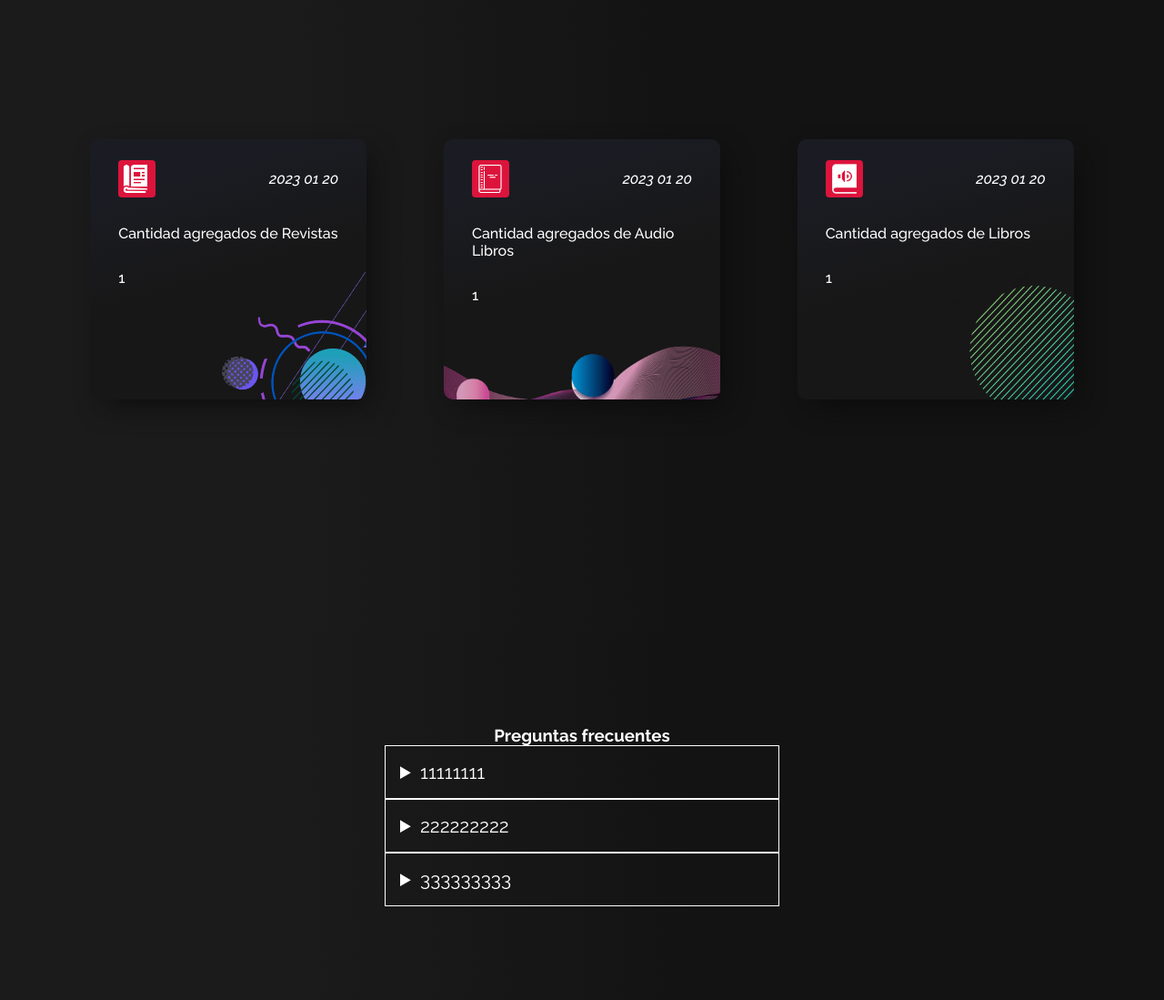
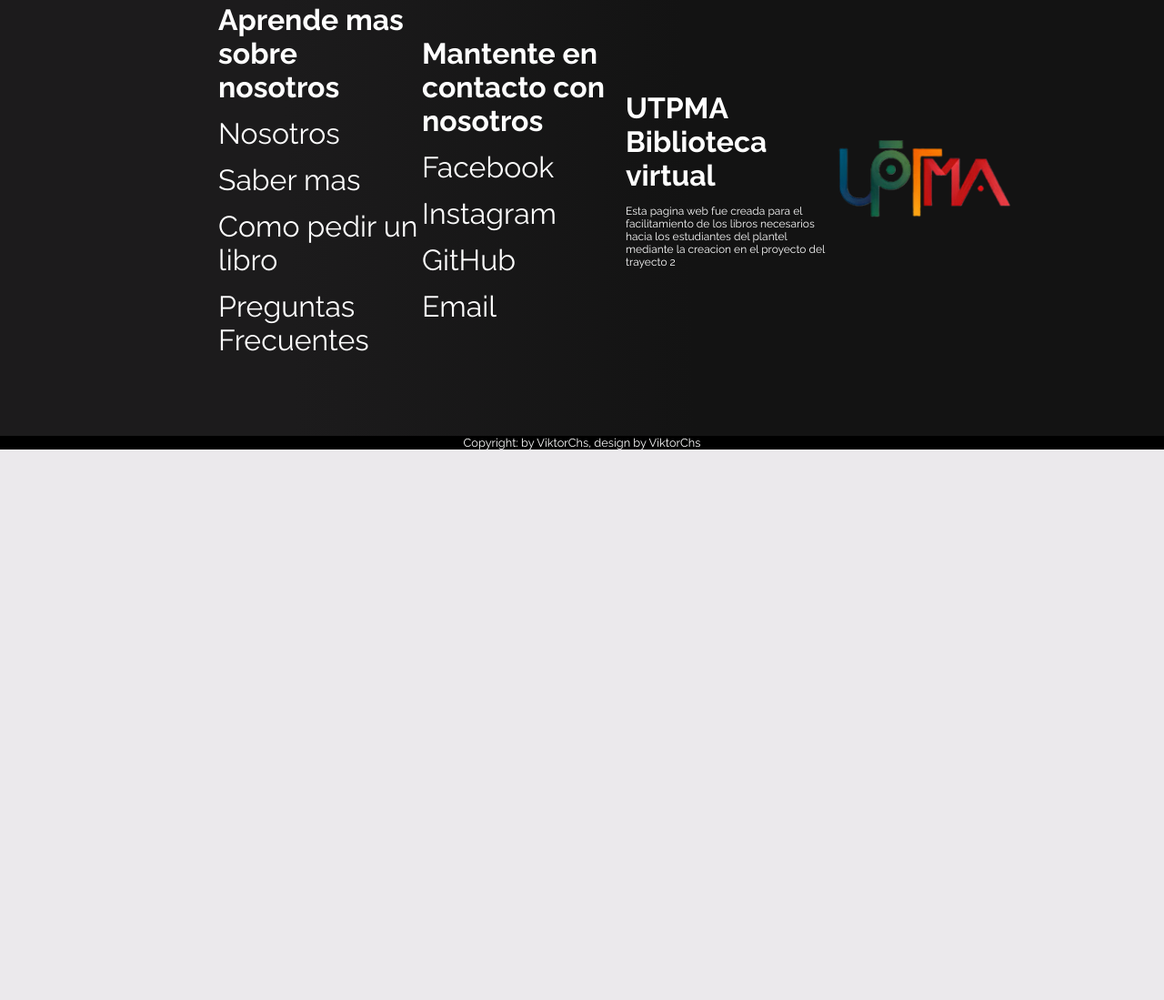
Before and after one commit to IUTM/Biblioteca-Virtual, a plain HTML site: page index.html in a window 1280 px wide. Shown: the part 1704-2803 px from the top of the page at 91% size. After the commit the page ends 2198 px from the top, so only its background shows below. Drawn offline with Linux system fonts and the light colour scheme; files whose address does not match are found by name.

Commit message:
Update index.html

```diff
--- a/index.html
+++ b/index.html
@@ -132,62 +132,28 @@
 
       <div class="background2"></div>
     </section>
-
-
-    <section id="new" class="CountCantidad">
-      <div class="cantidadlibros"></div>
-        </section>
-
-
-
-        <section class="FAQ">
-          <h3>Preguntas frecuentes</h3>
-          <details>
-            <summary name="faq" open>11111111</summary>
-            <p>esto es el texto a mostrar</p>
-          </details>
-          <details>
-            <summary name="faq">222222222</summary>
-            <p>esto es el texto a mostrar</p>
-          </details>
-          <details>
-            <summary name="faq">333333333</summary>
-            <p>esto es el texto a mostrar</p>
-          </details>
-        </section>
       <footer id="contact">
         <div class="ContenedorFooter">
-
-
           <div class="contentinfo1">
             <h3>Aprende mas sobre nosotros</h3>
-
               <div class="links-about">
                 <a href=""><span>Nosotros</span></a>
                 <a href=""><span>Saber mas</span></a>
                 <a href=""><span>Como pedir un libro</span></a>
                 <a href=""><span>Preguntas Frecuentes</span></a>
               </div>
-
             </div>
-
-
-
           <div class="contentinfo1">
             <h3>Mantente en contacto con nosotros</h3>
-
               <div class="links-about">
                 <a href="https://www.facebook.com/"><span>Facebook</span></a>
                 <a href="https://www.instagram.com/"><span>Instagram</span></a>
                 <a href="https://github.com/"><span>GitHub</span></a>
                 <a href="mailto:example@example.com"><span>Email</span></a>
               </div>
-
             </div>
-
  <div class="contentinfo1">
     <h3>UTPMA Biblioteca virtual</h3>
-
       <div class="links-about">
         <p>
             Esta pagina web fue creada para el facilitamiento de los libros
@@ -195,18 +161,14 @@
             en el proyecto del trayecto 2
           </p>
       </div>
-
-
-  </div> <div class="contentinfo1">
-
+ </div> <div class="contentinfo1">
       <img src="./assets/Logo.png" alt="">
-
-    </div>
+ </div>
   </footer>
 </section>
 
 <div class="copyright"><p>Copyright: by ViktorChs, design by ViktorChs </p></div>
   </body>
   <script src="./Biblioteca/Libros.js"></script>
-  <script src="./Biblioteca/CountCantidad.js"></script>
+
 </html>
```
